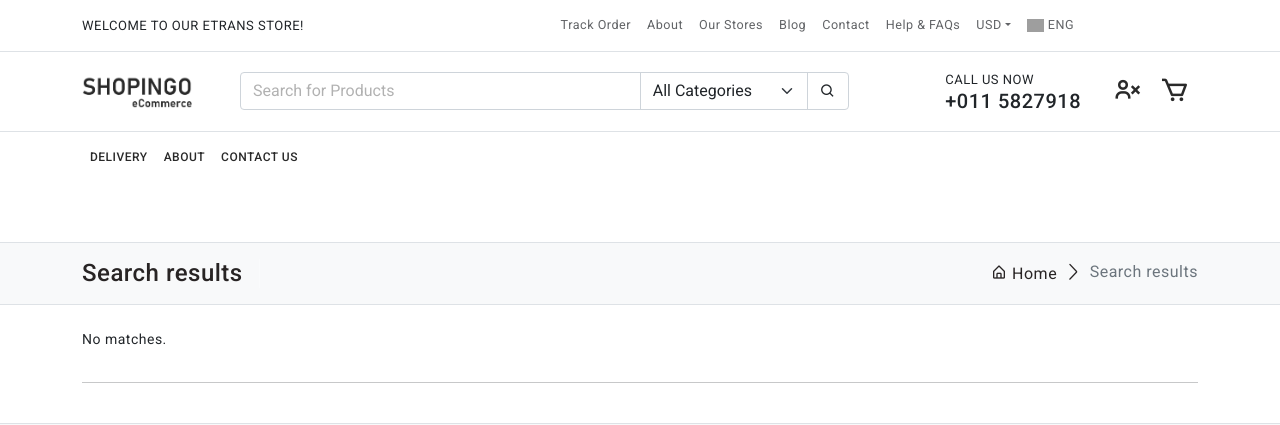
After one commit to DBU-coder/tyres_shop, a Django app: page /shop/search/ in a window 1280 px wide. The commit adds this page. Shown: the top 425 px of the page. Run offline with Django 4.2, Linux system fonts and the light colour scheme; data that the repository does not hold is empty; some libraries are stand-ins or nearby versions; grey boxes are pictures that could not be loaded.

Commit message:
add search into shop

```diff
--- a/shop/models.py
+++ b/shop/models.py
@@ -37,7 +37,6 @@ class HomepageProductsManager(models.Manager):
     @staticmethod
     def get_popular_products(days=0):
         """Returns popular products in the given days range."""
-        # TODO: Оптимизировать. Слишком много запросов.
         popular = ProductStatistic.objects.filter(
             date__range=[timezone.now() - timezone.timedelta(days=days), timezone.now()],
         ).values(
@@ -48,10 +47,7 @@ class HomepageProductsManager(models.Manager):
         popular_products = []
         for item in popular:
             ct_model = ContentType.objects.get_for_id(item['content_type'])
-            product = ct_model.model_class().objects.select_related('category').prefetch_related(
-                'ratings',
-                'gallery'
-            ).annotate(
+            product = ct_model.model_class().objects.select_related('category').annotate(
                 avg_rating=Avg('ratings__value'),
                 users_count=Count('ratings__ip')
             ).get(pk=item['object_id'])
--- /dev/null
+++ b/shop/templates/shop/search_results.html
@@ -0,0 +1,103 @@
+{% extends 'base.html' %}
+{% load static shop_tags %}
+{% block content %}
+    <!--start page wrapper -->
+    <div class="page-wrapper">
+        <div class="page-content">
+            <!--start breadcrumb-->
+            <section class="py-3 border-bottom border-top d-none d-md-flex bg-light">
+                <div class="container">
+                    <div class="page-breadcrumb d-flex align-items-center">
+                        <h3 class="breadcrumb-title pe-3">Search results</h3>
+                        <div class="ms-auto">
+                            <nav aria-label="breadcrumb">
+                                <ol class="breadcrumb mb-0 p-0">
+                                    <li class="breadcrumb-item"><a href="{% url 'shop:index' %}"><i
+                                            class="bx bx-home-alt"></i> Home</a>
+                                    </li>
+                                    <li class="breadcrumb-item active" aria-current="page">Search results</li>
+                                </ol>
+                            </nav>
+                        </div>
+                    </div>
+                </div>
+            </section>
+            <!--end breadcrumb-->
+            <!--start shop area-->
+            <section class="py-4">
+                <div class="container">
+                    <div class="row">
+                        <div class="col-12 col-xl-12">
+                            <div class="product-wrapper">
+                                <div class="product-grid" id="product-list">
+                                    <div class="row row-cols-1 row-cols-md-2 row-cols-lg-3 row-cols-xl-3">
+                                        {% for product in products %}
+                                            <div class="col">
+                                                <div class="card rounded-0 product-card">
+                                                    <div class="card-header bg-transparent border-bottom-0">
+                                                        <div class="d-flex align-items-center justify-content-end gap-3">
+                                                            <a href="javascript:;">
+                                                                <div class="product-compare"><span><i
+                                                                        class="bx bx-git-compare"></i> Compare</span>
+                                                                </div>
+                                                            </a>
+                                                            <a href="javascript:;">
+                                                                <div class="product-wishlist"><i
+                                                                        class="bx bx-heart"></i>
+                                                                </div>
+                                                            </a>
+                                                        </div>
+                                                    </div>
+                                                    {% get_main_image product as image %}
+                                                    <img src="{{ image.url }}" class="card-img-top" alt="...">
+
+                                                    <div class="card-body">
+                                                        <div class="product-info">
+                                                            <a href="javascript:;">
+                                                                <p class="product-catergory font-13 mb-1">{{ product.category }}</p>
+                                                            </a>
+                                                            <a href="{{ product.get_absolute_url }}">
+                                                                <h6 class="product-name mb-2">{{ product.name }}</h6>
+                                                            </a>
+                                                            <div class="d-flex align-items-center">
+                                                                <div class="mb-1 product-price">
+                                                                    <span class="me-1 text-decoration-line-through">&#8372 99.00</span>
+                                                                    <span class="fs-5">&#8372 {{ product.price }}</span>
+                                                                </div>
+                                                                {% show_rating product %}
+                                                            </div>
+                                                            <div class="product-action mt-2">
+                                                                <div class="d-grid gap-2">
+                                                                    <a href="{% url 'cart:cart_add' product.model_name product.slug %}"
+                                                                       class="btn btn-dark btn-ecomm"> <i
+                                                                            class="bx bxs-cart-add"></i>Add to Cart</a>
+                                                                    <a href="javascript:;"
+                                                                       class="btn btn-light btn-ecomm"
+                                                                       data-bs-toggle="modal"
+                                                                       data-bs-target="#QuickViewProduct"><i
+                                                                            class="bx bx-zoom-in"></i>Quick View</a>
+                                                                </div>
+                                                            </div>
+                                                        </div>
+                                                    </div>
+                                                </div>
+                                            </div>
+                                        {% empty %}
+                                            <p>No matches.</p>
+                                        {% endfor %}
+                                    </div>
+                                    <!--end row-->
+                                </div>
+                                <hr>
+
+                            </div>
+                        </div>
+                    </div>
+                    <!--end row-->
+                </div>
+            </section>
+            <!--end shop area-->
+        </div>
+    </div>
+    <!--end page wrapper -->
+{% endblock content %}
--- a/shop/urls.py
+++ b/shop/urls.py
@@ -1,7 +1,7 @@
 from django.urls import path
 
 from shop.views import (IndexTemplateView, CategoryProductsListView, DeliveryView,
-                        AboutView, ContactsView, ProductDetailView)
+                        AboutView, ContactsView, ProductDetailView, SearchView)
 
 
 app_name = 'shop'
@@ -13,4 +13,5 @@ urlpatterns = [
     path('about/', AboutView.as_view(), name='about'),
     path('contacts/', ContactsView.as_view(), name='contacts'),
     path('products/<slug:ct_model>/<slug:slug>', ProductDetailView.as_view(), name='product_detail'),
+    path('search/', SearchView.as_view(), name='search'),
 ]
--- a/shop/views.py
+++ b/shop/views.py
@@ -1,10 +1,13 @@
+from itertools import chain
+
+from django.contrib.contenttypes.models import ContentType
 from django.db.models import Avg, Count
-from django.views.generic import DetailView, TemplateView
+from django.views.generic import DetailView, TemplateView, ListView
 
 from enhanced_cbv.views import ListFilteredView
 
 from cart.forms import AddToCartForm
-from shop.filters import TyreFilter, WheelFilter
+from shop.filters import TyreFilter, WheelFilter, BaseFilter
 from shop.models import HomepageProduct, Tyre, Wheel
 
 
@@ -17,6 +20,47 @@ class IndexTemplateView(TemplateView):
         context['new_products'] = HomepageProduct.objects.get_new_products('tyre', 'wheel')
         context['popular_products'] = HomepageProduct.objects.get_popular_products(days=7)
         return context
+
+
+class SearchView(ListView):
+    context_object_name = 'products'
+    template_name = 'shop/search_results.html'
+
+    def get_context_data(self, **kwargs):
+        context = super().get_context_data(**kwargs)
+        context['title'] = 'Search result'
+        return context
+
+    def get_queryset(self, **kwargs):
+        category = self.request.GET.get('cat')
+        query = self.request.GET.get('q')
+        if not query:
+            return []
+        if category == 'all':
+            qs = [
+                Tyre.objects.filter(name__icontains=query).select_related('category').prefetch_related(
+                    'gallery',
+                    'ratings'
+                ).annotate(
+                    avg_rating=Avg('ratings__value'),
+                    users_count=Count('ratings__ip')
+                ).only('category', 'ratings', 'gallery', 'name', 'price', 'slug'),
+                Wheel.objects.filter(name__icontains=query).select_related('category').prefetch_related(
+                    'gallery',
+                    'ratings'
+                ).annotate(
+                    avg_rating=Avg('ratings__value'),
+                    users_count=Count('ratings__ip')
+                ).only('category', 'ratings', 'gallery', 'name', 'price', 'slug')
+            ]
+            queryset = list(chain(*qs))
+        else:
+            ct_model = ContentType.objects.get(model=category)
+            queryset = ct_model.model_class().objects.filter(name__icontains=query).select_related('category').prefetch_related('gallery', 'ratings').annotate(
+                avg_rating=Avg('ratings__value'),
+                users_count=Count('ratings__ip')
+            ).only('category', 'ratings', 'gallery', 'name', 'price', 'slug')
+        return queryset
 
 
 class CategoryProductsListView(ListFilteredView):
--- a/templates/base.html
+++ b/templates/base.html
@@ -124,17 +124,18 @@
                         </div>
                     </div>
                     <div class="col col-md order-4 order-md-2">
-                        <div class="input-group flex-nowrap px-xl-4">
-                            <input type="text" class="form-control w-100" placeholder="Search for Products">
-                            <select class="form-select flex-shrink-0" aria-label="Default select example"
+
+                            <form class="input-group flex-nowrap px-xl-4" method="get" action="{% url 'shop:search' %}">
+                            <input name="q" type="text" class="form-control w-100" placeholder="Search for Products">
+                            <select name="cat" class="form-select flex-shrink-0" aria-label="Default select example"
                                     style="width: 10.5rem;">
-                                <option selected>All Categories</option>
-                                <option value="1">One</option>
-                                <option value="2">Two</option>
-                                <option value="3">Three</option>
-                            </select> <span class="input-group-text cursor-pointer bg-transparent"><i
-                                class='bx bx-search'></i></span>
-                        </div>
+                                <option value="all" selected>All Categories</option>
+                                <option value="tyre">Tyres</option>
+                                <option value="wheel">Wheels</option>
+                            </select>
+                            <button type="submit" class="input-group-text cursor-pointer bg-transparent"><i class='bx bx-search'></i></button>
+                            </form>
+
                     </div>
                     <div class="col-4 col-md-auto order-3 d-none d-xl-flex align-items-center">
                         <div class="fs-1 text-white"><i class='bx bx-headphone'></i>
--- a/tyres_shop/settings.py
+++ b/tyres_shop/settings.py
@@ -47,6 +47,7 @@ INSTALLED_APPS = [
     'django.contrib.messages',
     'django.contrib.staticfiles',
     'django.contrib.sites',
+    'django.contrib.postgres',
 
     'allauth',
     'allauth.account',
```
Also changed, not shown: shop/filters.py (+4 -14 lines).
